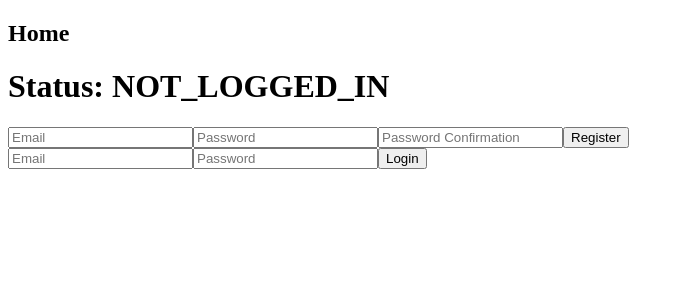
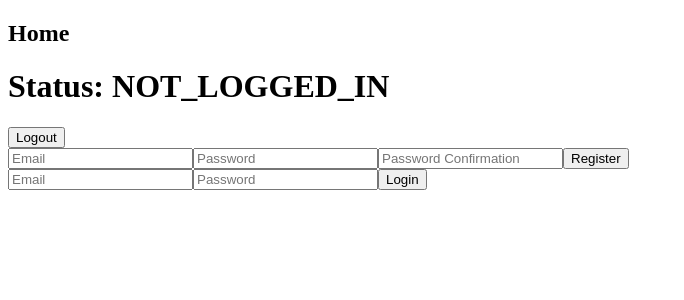
Before and after one commit to MA-Ahmad/react-auth-app, a React (Create React App) app: page / in a window 1280 px wide. Shown: the top 300 px of the page, without its empty margins (0-684 px from the left). Built offline with nearby package versions, Linux system fonts and the light colour scheme; no server answers.

Commit message:
add logout functionality

```diff
--- a/src/components/Home.js
+++ b/src/components/Home.js
@@ -1,4 +1,5 @@
 import React, { Component } from "react";
+import axios from "axios";
 import Registration from "./auth/Registration";
 import Login from "./auth/Login";
 
@@ -6,6 +7,7 @@
   constructor(props) {
     super(props);
     this.handleSuccessfullAuth = this.handleSuccessfullAuth.bind(this);
+    this.handleLogoutClick = this.handleLogoutClick.bind(this);
   }
 
   handleSuccessfullAuth = data => {
@@ -13,11 +15,23 @@
     this.props.handleLogin(data);
     this.props.history.push("/dashboard");
   };
+
+  handleLogoutClick = () => {
+    axios
+      .delete("http://localhost:3001/logout", { withCredentials: true })
+      .then(response => {
+        this.props.handleLogout();
+      })
+      .catch(error => {
+        console.log("logout error", error);
+      });
+  };
   render() {
     return (
       <div>
         <h2>Home</h2>
         <h1>Status: {this.props.loggedInStatus}</h1>
+        <button onClick={() => this.handleLogoutClick()}>Logout</button>
         <Registration handleSuccessfullAuth={this.handleSuccessfullAuth} />
         <Login handleSuccessfullAuth={this.handleSuccessfullAuth} />
       </div>
--- a/src/components/app.js
+++ b/src/components/app.js
@@ -14,7 +14,7 @@
     };
 
     this.handleLogin = this.handleLogin.bind(this);
-    this.checkLoginStatus = this.checkLoginStatus.bind(this);
+    this.handleLogout = this.handleLogout.bind(this);
   }
 
   checkLoginStatus = () => {
@@ -49,6 +49,13 @@
     this.checkLoginStatus();
   }
 
+  handleLogout = () => {
+    this.setState({
+      loggedInStatus: "NOT_LOGGED_IN",
+      user: {}
+    });
+  };
+
   handleLogin = data => {
     this.setState({
       loggedInStatus: "LOGGED_IN",
@@ -68,6 +75,7 @@
                 <Home
                   {...props}
                   handleLogin={this.handleLogin}
+                  handleLogout={this.handleLogout}
                   loggedInStatus={this.state.loggedInStatus}
                 />
               )}
```
